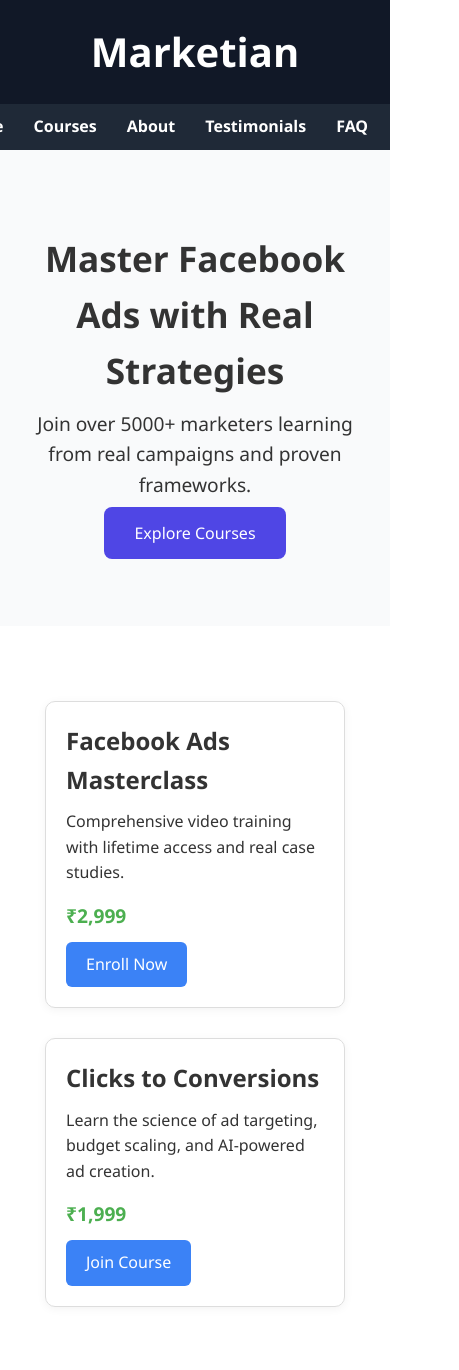
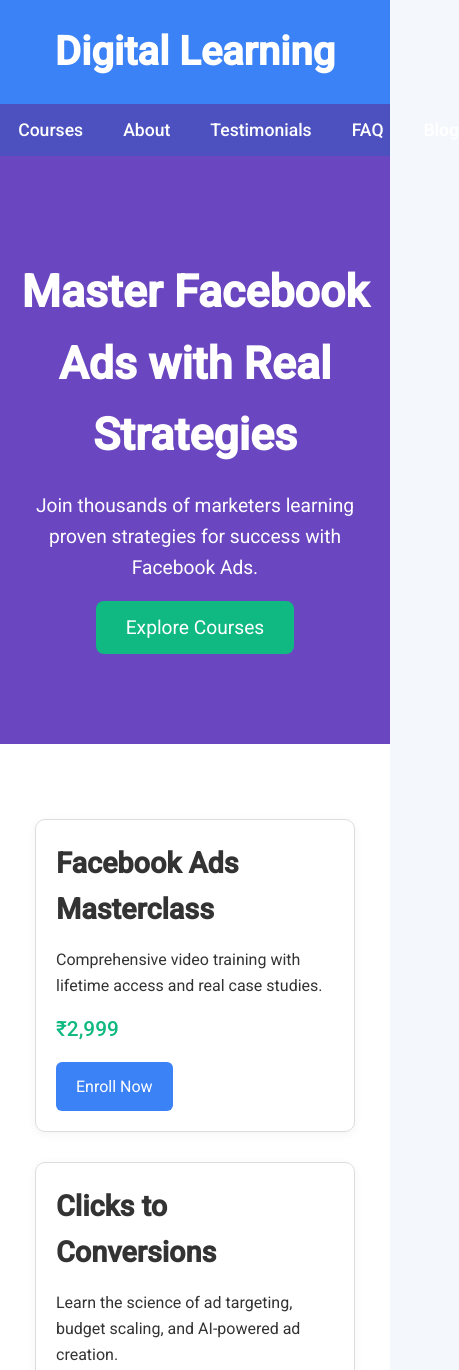
Before and after one commit to Cyber20221/Shearni-Aur-Mendhak, a plain HTML site: page index.html in a window 390 px wide. Shown: the top 1370 px of the page, 459 px wide, since content can reach past the window. Drawn offline with Linux system fonts and the light colour scheme.

Commit message:
Update index.html

```diff
--- a/index.html
+++ b/index.html
@@ -3,13 +3,183 @@
 <head>
   <meta charset="UTF-8" />
   <meta name="viewport" content="width=device-width, initial-scale=1.0" />
-  <title>Marketian | Master Facebook Ads</title>
-  <link rel="stylesheet" href="style.css" />
+  <title>Digital Learning | Master Facebook Ads</title>
+  <link href="https://fonts.googleapis.com/css2?family=Roboto:wght@400;500&display=swap" rel="stylesheet">
+  <style>
+    * {
+      margin: 0;
+      padding: 0;
+      box-sizing: border-box;
+      font-family: 'Roboto', sans-serif;
+    }
+
+    body {
+      background-color: #f4f7fc;
+      color: #333;
+      line-height: 1.6;
+    }
+
+    header {
+      background-color: #3b82f6;
+      color: #fff;
+      padding: 20px;
+      text-align: center;
+    }
+
+    header h1 {
+      font-size: 2.5rem;
+    }
+
+    nav {
+      background-color: #4c51bf;
+      display: flex;
+      justify-content: center;
+      padding: 12px;
+    }
+
+    nav a {
+      color: white;
+      text-decoration: none;
+      margin: 0 20px;
+      font-weight: 500;
+      font-size: 1.1rem;
+    }
+
+    .hero {
+      text-align: center;
+      padding: 100px 20px;
+      background-color: #6b46c1;
+      color: white;
+    }
+
+    .hero h2 {
+      font-size: 2.8rem;
+      margin-bottom: 20px;
+    }
+
+    .hero p {
+      font-size: 1.2rem;
+      margin-bottom: 30px;
+    }
+
+    .cta-button {
+      padding: 15px 30px;
+      background-color: #10b981;
+      color: white;
+      border: none;
+      border-radius: 8px;
+      font-size: 1.2rem;
+      cursor: pointer;
+      text-decoration: none;
+    }
+
+    .courses {
+      display: flex;
+      flex-wrap: wrap;
+      justify-content: center;
+      padding: 60px 20px;
+      background-color: #fff;
+    }
+
+    .course-card {
+      border: 1px solid #ddd;
+      border-radius: 10px;
+      width: 320px;
+      margin: 15px;
+      padding: 20px;
+      box-shadow: 0 2px 10px rgba(0, 0, 0, 0.05);
+      transition: transform 0.3s ease-in-out;
+    }
+
+    .course-card:hover {
+      transform: scale(1.05);
+    }
+
+    .course-card h3 {
+      font-size: 1.8rem;
+      margin-bottom: 15px;
+    }
+
+    .course-card p {
+      font-size: 1rem;
+      margin-bottom: 15px;
+    }
+
+    .price {
+      font-size: 1.3rem;
+      color: #10b981;
+      font-weight: 500;
+    }
+
+    .enroll-button {
+      display: inline-block;
+      margin-top: 15px;
+      background-color: #3b82f6;
+      color: white;
+      padding: 12px 20px;
+      border: none;
+      border-radius: 6px;
+      text-decoration: none;
+    }
+
+    .about, .testimonials, .faq, .blog {
+      padding: 60px 20px;
+      text-align: center;
+    }
+
+    .about h2, .testimonials h2, .faq h2, .blog h2 {
+      font-size: 2.5rem;
+      margin-bottom: 30px;
+      color: #4c51bf;
+    }
+
+    .testimonial {
+      max-width: 700px;
+      margin: 0 auto 20px;
+      font-style: italic;
+    }
+
+    .faq-item {
+      margin: 10px auto;
+      max-width: 700px;
+      text-align: left;
+    }
+
+    .faq-item h4 {
+      font-size: 1.2rem;
+      margin-bottom: 5px;
+    }
+
+    .blog-post {
+      max-width: 750px;
+      margin: 20px auto;
+      padding: 20px;
+      border: 1px solid #ccc;
+      border-radius: 8px;
+      text-align: left;
+    }
+
+    footer {
+      background-color: #3b82f6;
+      color: #fff;
+      text-align: center;
+      padding: 20px;
+      margin-top: 40px;
+    }
+
+    @media (max-width: 768px) {
+      .courses {
+        flex-direction: column;
+        align-items: center;
+      }
+    }
+  </style>
 </head>
 <body>
   <header>
-    <h1>Marketian</h1>
+    <h1>Digital Learning</h1>
   </header>
+
   <nav>
     <a href="#hero">Home</a>
     <a href="#courses">Courses</a>
@@ -18,11 +188,13 @@
     <a href="#faq">FAQ</a>
     <a href="#blog">Blog</a>
   </nav>
+
   <section class="hero" id="hero">
     <h2>Master Facebook Ads with Real Strategies</h2>
-    <p>Join over 5000+ marketers learning from real campaigns and proven frameworks.</p>
+    <p>Join thousands of marketers learning proven strategies for success with Facebook Ads.</p>
     <a href="#courses" class="cta-button">Explore Courses</a>
   </section>
+
   <section class="courses" id="courses">
     <div class="course-card">
       <h3>Facebook Ads Masterclass</h3>
@@ -37,15 +209,18 @@
       <a href="#" class="enroll-button">Join Course</a>
     </div>
   </section>
+
   <section class="about" id="about">
     <h2>About the Instructor</h2>
-    <p>Damini Tripathi is a digital marketing strategist with 5+ years of experience and 250+ successful campaigns.</p>
+    <p>Damini Tripathi is a digital marketing strategist with 5+ years of experience and 250+ successful campaigns. She founded Digital Learning to share hands-on insights into the world of Facebook advertising.</p>
   </section>
+
   <section class="testimonials" id="testimonials">
     <h2>What Our Students Say</h2>
     <p class="testimonial">"This course gave me clarity and results. I reduced my ad costs by 40% in a week!" – Priya M.</p>
     <p class="testimonial">"Damini explains everything in simple terms. I wish I had taken this course earlier!" – Rohit K.</p>
   </section>
+
   <section class="faq" id="faq">
     <h2>Frequently Asked Questions</h2>
     <div class="faq-item">
@@ -57,19 +232,21 @@
       <p>Absolutely! We offer a 7-day no-questions-asked refund guarantee.</p>
     </div>
   </section>
+
   <section class="blog" id="blog">
     <h2>From the Blog</h2>
     <div class="blog-post">
       <h3>How to Scale Facebook Ads in 2025</h3>
-      <p>Discover new strategies to stay ahead in a rapidly evolving advertising space.</p>
+      <p>Discover new strategies to stay ahead in a rapidly evolving advertising space. Learn how AI and audience segmentation can change your ROI.</p>
     </div>
     <div class="blog-post">
       <h3>Cut Ad Costs Without Losing Reach</h3>
-      <p>Explore practical ways to optimize your budget, ad copy, and placements.</p>
+      <p>Explore practical ways to optimize your budget, ad copy, and placements for maximum efficiency.</p>
     </div>
   </section>
+
   <footer>
-    <p>&copy; 2025 Marketian. All rights reserved.</p>
+    <p>&copy; 2025 Digital Learning. All rights reserved.</p>
   </footer>
 </body>
 </html>
```
